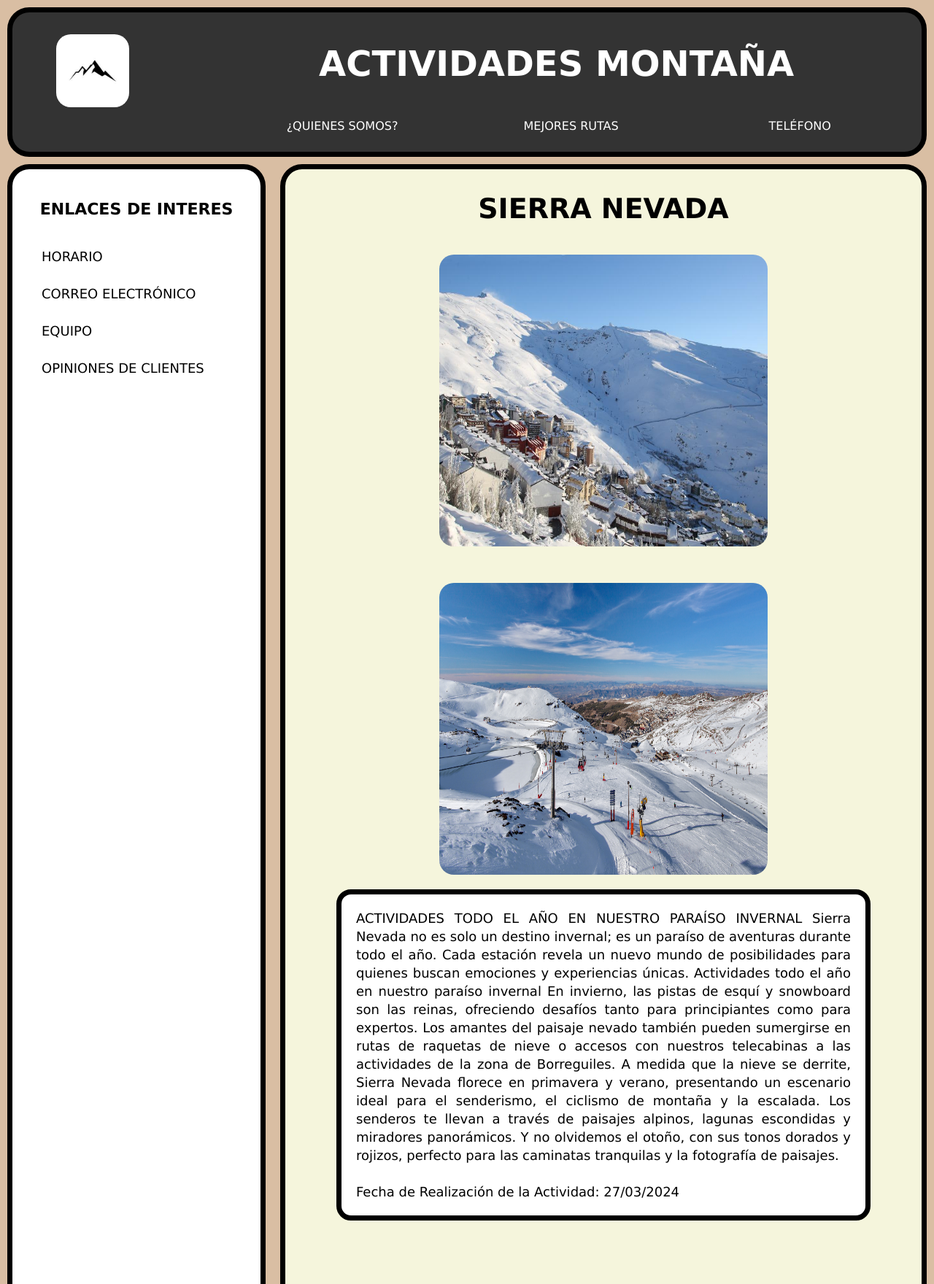
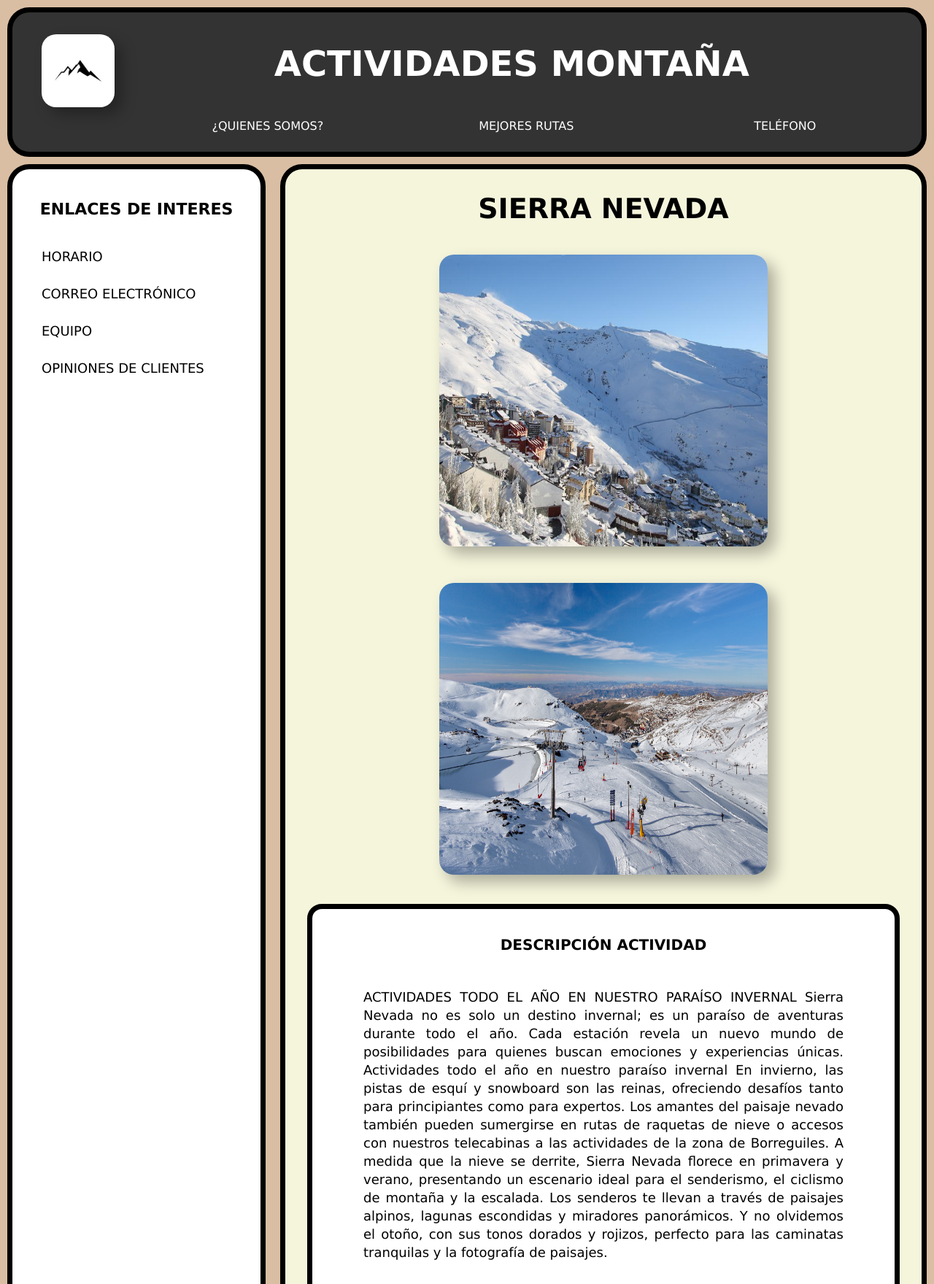
Before and after one commit to daviidserranoo07/Sistemas-de-Informacion-Basados-en-Web, a PHP site: page /actividad.html in a window 1280 px wide. Shown: the top 1760 px of the page at 73% size. Run offline with PHP 8.4, Linux system fonts and the light colour scheme.

Commit message:
Version Final

```diff
--- a/Practica1/actividad.css
+++ b/Practica1/actividad.css
@@ -50,6 +54,7 @@ img{
     height: 400px;
     border-radius: 2rem;
     text-align: center;
+    box-shadow: 10px 10px 20px rgba(0, 0, 0, 0.3);
 }
 
 aside{
@@ -70,7 +75,7 @@ aside h3{
 
 header{
     display: grid;
-    grid-template-columns: 20% 80%;
+    grid-template-columns: 10% 90%;
     background-color: #333;
     justify-content: space-between;
     padding: 1rem;
@@ -82,6 +87,14 @@ header{
 
 header a{
     color: white;
+    text-decoration: none;
+    min-width: 80px;
+    max-width: 100px;
+    width: 100px;
+    height: 100px;
+    margin-top: 2rem;
+    margin-left: 3rem;
+    margin-right: 3rem;
 }
 
 header nav{
@@ -172,12 +190,13 @@ footer{
 
 
 .logo{
-    margin-top: 2rem;
-    margin-left: 5rem;
-    margin-right: 10rem;
     min-width: 80px;
     width: 100px;
     height: 100px;
+}
+
+.logo:hover{
+    transform: scale(1.2);
 }
 
 .container-columns-content{
--- a/Practica1/actividad.html
+++ b/Practica1/actividad.html
@@ -8,7 +8,9 @@
 </head>
 <body>
     <header>
+        <a href="portada.html">
             <img class="logo" src="img/logo.jpg" alt="logo">
+        </a>
         <h1>Actividades Montaña</h1>
         <nav>
             <ul class="menusup">
@@ -33,7 +35,9 @@
             <div class="container-columns">
                 <div class="container-columns-content">
                     <img class="primera-foto-sierra" src="img/sierranevada.jpg" alt="Sierra Nevada">
-                    <p class="informacion">ACTIVIDADES TODO EL AÑO EN NUESTRO PARAÍSO INVERNAL
+                    <div class="informacion">
+                        <h4>Descripción Actividad</h4>
+                        <p>ACTIVIDADES TODO EL AÑO EN NUESTRO PARAÍSO INVERNAL
                             Sierra Nevada no es solo un destino invernal; es un paraíso de aventuras durante todo el año. Cada estación revela un nuevo mundo de posibilidades para quienes buscan emociones y experiencias únicas.
 
                             Actividades todo el año en nuestro paraíso invernal
@@ -42,16 +46,15 @@
                             A medida que la nieve se derrite, Sierra Nevada florece en primavera y verano, presentando un escenario ideal para el senderismo, el ciclismo de montaña y la escalada. Los senderos te llevan a través de paisajes alpinos, lagunas escondidas y miradores panorámicos.
 
                             Y no olvidemos el otoño, con sus tonos dorados y rojizos, perfecto para las caminatas tranquilas y la fotografía de paisajes.
-
-                        <br><br>Fecha de Realización de la Actividad: 27/03/2024
-
                         </p>
-                    <div class="recomendaciones">
                         <h4>recomendaciones</h4>
                         <p>Se recomienda la utilización de ropa y calzado de abrigo e impermeable. Lo mejor es vestirse por capas para poder adaptarse fácilmente a los cambios de temperatura. El aire entre las prendas es el mejor aislante.</p>
+                        <p class="fecha">Fecha de Realización de la Actividad: 27/03/2024</p>
+                        <a class="direccion" href="https://www.google.com/maps?hl=es&gl=es&um=1&ie=UTF-8&fb=1&sa=X&ftid=0xd71dd40f85d032b:0x83c3bcec66a06c14">
+                            <p>Andalucía Pl., 18196 Pradollano, Granada</p>
+                        </a>
                     </div>
                     <h4 class="precio-actividad">Precio: 50€ </h4>
-                    <iframe class="ubicacion" src="https://www.google.com/maps/d/embed?mid=1n6-Aj3g22uWVGumPXW3c6a5qCMw&hl=es&ehbc=2E312F" width="640" height="480"></iframe>
                     <img class="segunda-foto-sierra" src="img/sierra-nevada-2.png">
                 </div>
                 <div class="container-columns-buttons">
--- a/Practica1/actividad_imprimir.css
+++ b/Practica1/actividad_imprimir.css
@@ -78,6 +78,7 @@ footer p{
 
 .direccion p{
     text-align: center;
+    text-transform: uppercase;
 }
 
 .logo{
--- a/Practica1/portada.html
+++ b/Practica1/portada.html
@@ -8,7 +8,9 @@
 </head>
 <body>
     <header>
-        <img class="logo" src="img/logo.jpg" alt="logo">
+        <a href="portada.html">
+            <img class="logo" src="img/logo.jpg" alt="logo">
+        </a>
         <h1>Actividades Montaña</h1>
         <nav>
             <ul class="menusup">
```
Also changed, not shown: other parts of Practica1/actividad.css (+27 -27 lines), Practica1/portada.css (+31 -17 lines). Lines whose indentation alone changed are shown as unchanged.
